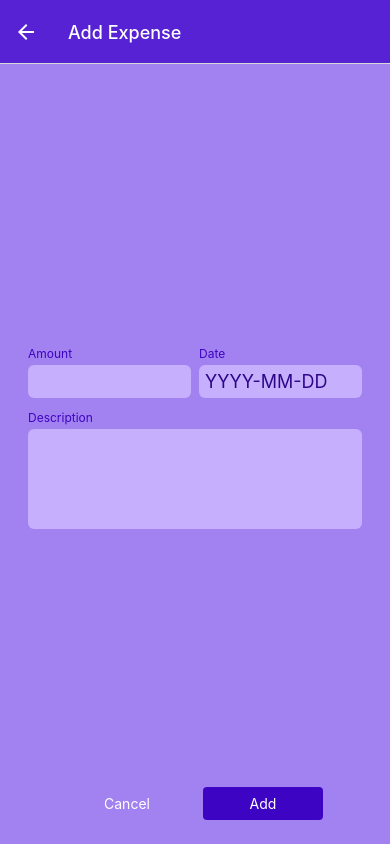
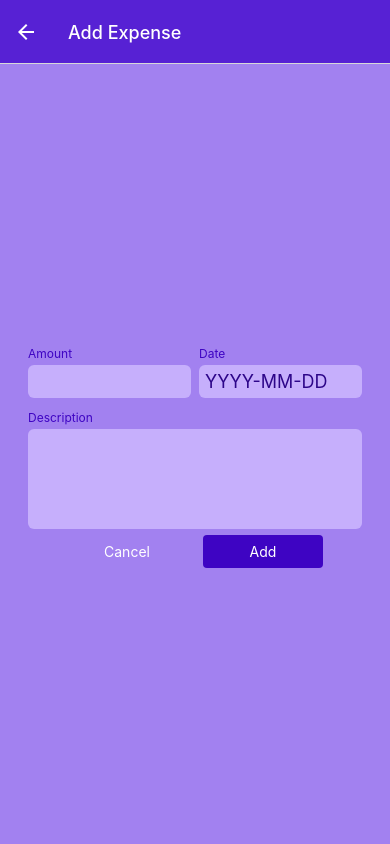
Before and after one commit to parmarayushi/expense-tracker-app, a React Native app: screen /ManageExpense in a window 390 px wide. Built offline with nearby package versions, Linux system fonts and the light colour scheme.

Commit message:
feat: handling user inputs, manage form state and submission, adding and editing data

```diff
--- a/components/ManageExpense/ExpenseForm.js
+++ b/components/ManageExpense/ExpenseForm.js
@@ -1,8 +1,37 @@
+import { useState } from "react";
 import { StyleSheet, View } from "react-native";
+import Button from "../../ui/Button";
+import { getFormattedDate } from "../../utilities/date";
 import Input from "./Input";
 
-export default function ExpenseForm() {
-  function amountChangeHandler() {}
+export default function ExpenseForm({
+  onCancel,
+  onSubmit,
+  submitButtonLabel,
+  defaultValues,
+}) {
+  const [inputValues, setInputValues] = useState({
+    amount: defaultValues ? defaultValues.amount.toString() : "",
+    date: defaultValues ? getFormattedDate(defaultValues.date) : "",
+    description: defaultValues ? defaultValues.description : "",
+  });
+
+  function inputChangeHandler(inputIdentifier, enteredValue) {
+    setInputValues((curInputValues) => {
+      return { ...curInputValues, [inputIdentifier]: enteredValue };
+    });
+  }
+
+  function submitHandler() {
+    const expensesData = {
+      amount: +inputValues.amount,
+      date: new Date(inputValues.date),
+      description: inputValues.description,
+    };
+
+    onSubmit(expensesData);
+  }
+
   return (
     <View style={styles.formContainer}>
       <View style={styles.inputRow}>
@@ -10,7 +39,8 @@ export default function ExpenseForm() {
           label="Amount"
           textInputConfig={{
             keyboardType: "decimal-pad",
-            onChangeText: amountChangeHandler,
+            onChangeText: inputChangeHandler.bind(this, "amount"),
+            value: inputValues.amount,
           }}
           style={styles.rowInput}
         />
@@ -19,17 +49,30 @@ export default function ExpenseForm() {
           textInputConfig={{
             placeholder: "YYYY-MM-DD",
             maxLength: 10,
-            onChangeText: () => {},
+            onChangeText: inputChangeHandler.bind(this, "date"),
+            value: inputValues.date,
           }}
           style={styles.rowInput}
         />
       </View>
+
       <Input
         label="Description"
         textInputConfig={{
           multiline: true,
+          onChangeText: inputChangeHandler.bind(this, "description"),
+          value: inputValues.description,
         }}
       />
+
+      <View style={styles.buttonContainer}>
+        <Button style={styles.button} mode="flat" onPress={onCancel}>
+          Cancel
+        </Button>
+        <Button style={styles.button} onPress={submitHandler}>
+          {submitButtonLabel}
+        </Button>
+      </View>
     </View>
   );
 }
@@ -46,4 +89,13 @@ const styles = StyleSheet.create({
   rowInput: {
     flex: 1,
   },
+  buttonContainer: {
+    flexDirection: "row",
+    justifyContent: "center",
+    alignItems: "center",
+  },
+  button: {
+    minWidth: 120,
+    marginHorizontal: 8,
+  },
 });
--- a/screens/ManageExpense.js
+++ b/screens/ManageExpense.js
@@ -3,7 +3,6 @@ import { StyleSheet, View } from "react-native";
 import ExpenseForm from "../components/ManageExpense/ExpenseForm";
 import { GlobalStyles } from "../constants/styles";
 import { ExpenseContext } from "../store/expensesContext";
-import Button from "../ui/Button";
 import IconButton from "../ui/IconButton";
 
 export default function ManageExpense({ route, navigation }) {
@@ -11,6 +10,10 @@ export default function ManageExpense({ route, navigation }) {
   const editedExpenseId = route.params?.expenseId;
   // !!- convert value to boolean
   const isEditing = !!editedExpenseId;
+
+  const selectedExpense = expenseContext.expenses.find(
+    (expense) => expense.id === editedExpenseId
+  );
 
   useLayoutEffect(() => {
     navigation.setOptions({
@@ -22,37 +25,29 @@ export default function ManageExpense({ route, navigation }) {
     expenseContext.deleteExpense(editedExpenseId);
     navigation.goBack();
   }
+
   function cancelHandler() {
     navigation.goBack();
   }
-  function confirmHandler() {
+
+  function confirmHandler(expenseData) {
     if (isEditing) {
-      expenseContext.updateExpense(editedExpenseId, {
-        description: "Test update",
-        amount: 14.23,
-        date: new Date("2024-3-8"),
-      });
+      expenseContext.updateExpense(editedExpenseId, expenseData);
     } else {
-      expenseContext.addExpense({
-        description: "Test add",
-        amount: 14.23,
-        date: new Date("2024-3-9"),
-      });
+      expenseContext.addExpense(expenseData);
     }
     navigation.goBack();
   }
 
   return (
     <View style={styles.container}>
-      <ExpenseForm />
-      <View style={styles.buttonContainer}>
-        <Button style={styles.button} mode="flat" onPress={cancelHandler}>
-          Cancel
-        </Button>
-        <Button style={styles.button} onPress={confirmHandler}>
-          {isEditing ? "Update" : "Add"}
-        </Button>
-      </View>
+      <ExpenseForm
+        submitButtonLabel={isEditing ? "Update" : "Add"}
+        onCancel={cancelHandler}
+        onSubmit={confirmHandler}
+        defaultValues={selectedExpense}
+      />
+
       {isEditing && (
         <View style={styles.deleteContainer}>
           <IconButton
@@ -73,15 +68,7 @@ const styles = StyleSheet.create({
     padding: 24,
     backgroundColor: GlobalStyles.colors.primary200,
   },
-  buttonContainer: {
-    flexDirection: "row",
-    justifyContent: "center",
-    alignItems: "center",
-  },
-  button: {
-    minWidth: 120,
-    marginHorizontal: 8,
-  },
+
   deleteContainer: {
     marginTop: 16,
     paddingTop: 8,
--- a/utilities/date.js
+++ b/utilities/date.js
@@ -1,5 +1,5 @@
 export function getFormattedDate(date) {
-  return `${date.getFullYear()}-${date.getMonth() + 1}-${date.getDate()}`;
+  return date.toISOString().slice(0, 10);
 }
 
 export function getDateMinusDays(date, days) {
```
